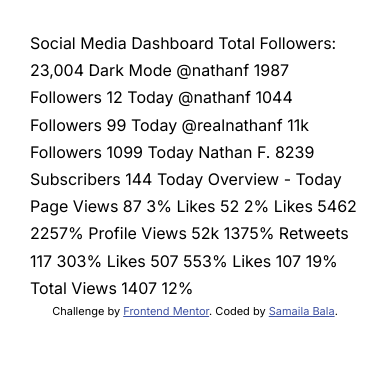
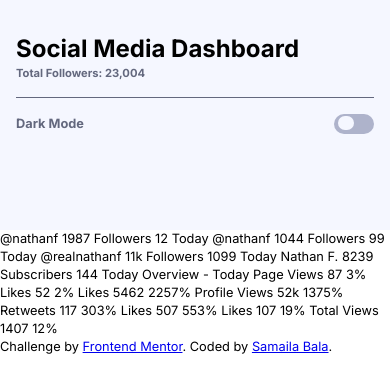
Before and after one commit to sa-ma/dashboard-with-theme-switcher, a website: page index.html in a window 390 px wide. Drawn offline with Linux system fonts and the light colour scheme.

Commit message:
feat: add header component

```diff
--- a/index.html
+++ b/index.html
@@ -11,25 +11,23 @@
   <link rel="stylesheet" href="css/style.css">
   <title>Frontend Mentor | Dashboard UI with Theme Switcher</title>
 
-  <!-- Feel free to remove these styles or customise in your own stylesheet 👍 -->
-  <style>
-    .attribution {
-      font-size: 11px;
-      text-align: center;
-    }
-
-    .attribution a {
-      color: hsl(228, 45%, 44%);
-    }
-  </style>
 </head>
 
 <body>
 
-  Social Media Dashboard
-  Total Followers: 23,004
-
-  Dark Mode
+  <header class="header">
+    <div class="primary-header">
+      <h1 class="primary-header__main">Social Media Dashboard</h1>
+      <p class="primary-header__total-followers">Total Followers: 23,004</p>
+    </div>
+    <div class="theme-switcher">
+      <h3 class="theme-switcher__title">Dark Mode</h3>
+      <label class="theme-switcher__button">
+        <input type="checkbox">
+        <span class="theme-switcher__button__slider"></span>
+      </label>
+    </div>
+  </header>
 
 
 
--- a/scss/abstracts/_mixins.scss
+++ b/scss/abstracts/_mixins.scss
@@ -0,0 +1,12 @@
+@mixin sm {
+  @media (max-width: #{$breakpoint-mobile}) {
+    @content;
+  }
+}
+
+// Medium devices
+@mixin md {
+  @media (max-width: #{$breakpoint-tablet}) {
+    @content;
+  }
+}
--- a/scss/abstracts/_variables.scss
+++ b/scss/abstracts/_variables.scss
@@ -4,12 +4,20 @@ $color-bright-red: hsl(356, 69%, 56%);
 
 $color-facebook: hsl(195, 100%, 50%);
 $color-twitter: hsl(203, 89%, 53%);
-$color-instagram: linear gradient hsl(37, 97%, 70%) to hsl(329, 70%, 58%);
+$color-instagram: linear-gradient(
+  to right,
+  hsl(37, 97%, 70%),
+  hsl(329, 70%, 58%)
+);
 $color-youtube: hsl(348, 97%, 39%);
 
 // Dark Theme Toggle
 
-$color-toggle-dark: linear gradient hsl(210, 78%, 56%) to hsl(146, 68%, 55%);
+$color-toggle-dark: linear-gradient(
+  to right,
+  hsl(210, 78%, 56%),
+  hsl(146, 68%, 55%)
+);
 
 //Light Theme Toggle
 
@@ -32,3 +40,7 @@ $color-top-bg-light-pattern: hsl(225, 100%, 98%);
 $color-card-bg-light-pattern: hsl(227, 47%, 96%);
 $color-light-text-saturated-blue: hsl(228, 12%, 44%);
 $color-light-text-dark-blue: hsl(230, 17%, 14%);
+
+// Breakpoints
+$breakpoint-tablet: 768px;
+$breakpoint-mobile: 400px;
--- a/scss/base/_base.scss
+++ b/scss/base/_base.scss
@@ -8,6 +8,9 @@
 
 html {
   font-size: 62.5%;
+  @include sm {
+    font-size: 50%;
+  }
 }
 
 body {
--- a/scss/base/_typography.scss
+++ b/scss/base/_typography.scss
@@ -1,6 +1,5 @@
 body {
   font-family: 'Inter', sans-serif;
   font-size: 1.6rem;
-  line-height: 1.7;
-  padding: 3rem;
+  line-height: 1.4;
 }
--- /dev/null
+++ b/scss/components/_header.scss
@@ -0,0 +1,29 @@
+.header {
+  padding: 4rem 8rem 12rem;
+  display: flex;
+  justify-content: space-between;
+  background-color: $color-top-bg-light-pattern;
+  @include sm {
+    padding: 4rem 2rem 12rem;
+    flex-direction: column;
+  }
+  @include md {
+    padding: 4rem 2rem 12rem;
+  }
+}
+
+.primary-header {
+  @include sm {
+    padding-bottom: 2rem;
+    border-bottom: 1px solid $color-light-text-saturated-blue;
+  }
+  &__main {
+    font-size: 3rem;
+    font-weight: 700;
+  }
+  &__total-followers {
+    font-size: 1.4rem;
+    font-weight: 700;
+    color: $color-light-text-saturated-blue;
+  }
+}
--- /dev/null
+++ b/scss/components/_theme-switcher.scss
@@ -0,0 +1,52 @@
+.theme-switcher {
+  display: flex;
+  align-items: center;
+  @include sm {
+    justify-content: space-between;
+    margin-top: 2rem;
+  }
+  &__title {
+    margin-right: 10px;
+    font-size: 1.6rem;
+    color: $color-light-text-saturated-blue;
+  }
+  &__button {
+    position: relative;
+    display: inline-block;
+    width: 5rem;
+    height: 2.5rem;
+    input {
+      opacity: 0;
+      width: 0;
+      height: 0;
+      &:checked + .theme-switcher__button__slider {
+        background-image: $color-toggle-dark;
+      }
+      &:checked + .theme-switcher__button__slider::before {
+        transform: translateX(2.3rem);
+      }
+    }
+    &__slider {
+      position: absolute;
+      cursor: pointer;
+      top: 0;
+      left: 0;
+      right: 0;
+      bottom: 0;
+      background-color: $color-toggle-light;
+      transition: all 0.4s;
+      border-radius: 10rem;
+      &::before {
+        position: absolute;
+        content: '';
+        height: 1.8rem;
+        width: 2rem;
+        left: 4px;
+        bottom: 4px;
+        background-color: $color-top-bg-light-pattern;
+        transition: all 0.4s;
+        border-radius: 10rem;
+      }
+    }
+  }
+}
--- a/scss/main.scss
+++ b/scss/main.scss
@@ -7,4 +7,7 @@
 @import './base/utilities';
 @import './base/animations';
 
+@import './components/header';
+@import './components/theme-switcher';
+
 @import './theme/dark';
```
Also changed, not shown: css/style.css.
